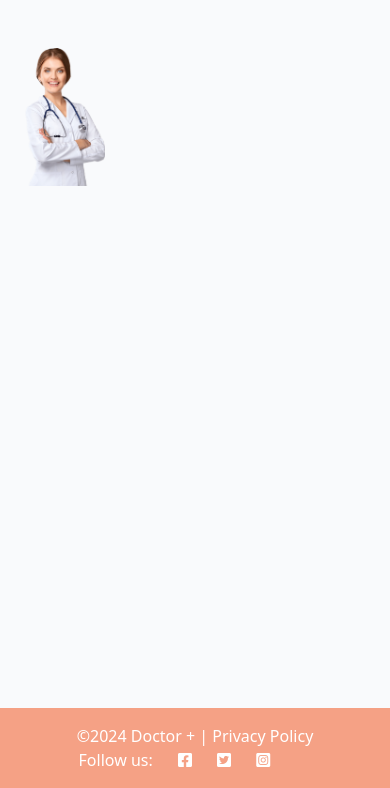
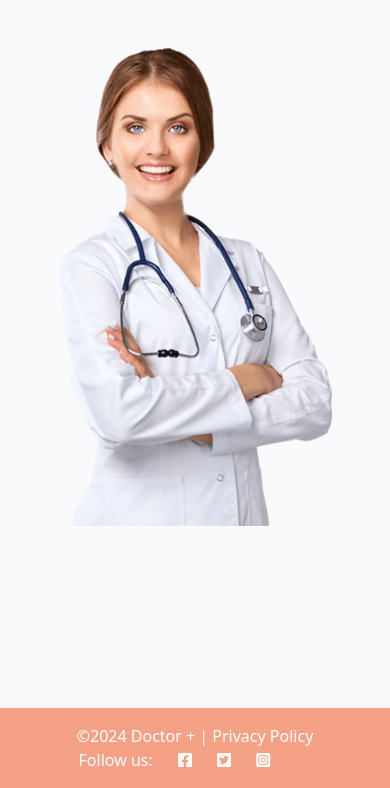
Before and after one commit to LimaZurmati/doctor_plus, a Django app: page /about/ in a window 390 px wide. Shown: the part 56-844 px from the top of the page. Run offline with Django 4.2, Linux system fonts and the light colour scheme; data that the repository does not hold is empty.

Commit message:
Upadted about page

```diff
--- a/about/templates/about/about.html
+++ b/about/templates/about/about.html
@@ -1,12 +1,21 @@
 {% extends 'blog/base.html' %}
 {% block content %}
 {% load static %}
+
+<style>
+    .elementor-element{
+        width: 100% !important;
+    }
+</style>
+
+
+
 <div class="container mt-5">
     <div class="row">
-        <div class="col-4 text-center">
+        <div class="col-md-4 col-sm-12 text-center">
             <img src="{% static 'image/NicePng_doctor.png' %}" width="75%">
         </div>
-        <div class="col-8">
+        <div class="col-md-8 col-sm-12">
             <h2>{{ about.title }}</h2>
             {{ about.content | safe }}
         </div>
--- a/doctorplus/settings.py
+++ b/doctorplus/settings.py
@@ -30,7 +30,7 @@ SECRET_KEY = 'django-insecure-@om3ynif1z#6^l0-us!+v+^@*4bmmsxulivcy*3w)qm70ouhe=
 # SECURITY WARNING: don't run with debug turned on in production!
 DEBUG = True
 
-ALLOWED_HOSTS = ['8000-limazurmati-doctorplus-jb3xjh9rnob.ws-us114.gitpod.io','.herokuapp.com']
+ALLOWED_HOSTS = ['8000-limazurmati-doctorplus-jb3xjh9rnob.ws-eu114.gitpod.io','.herokuapp.com']
 
 
 # Application definition
```
Also changed, not shown: README.md.
